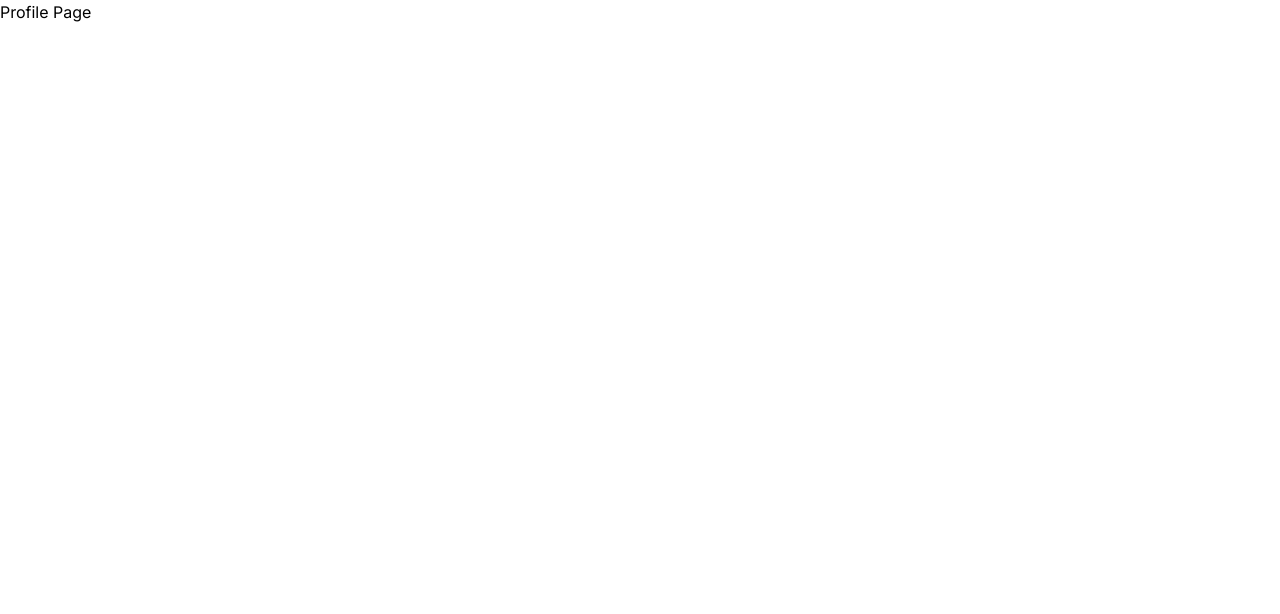
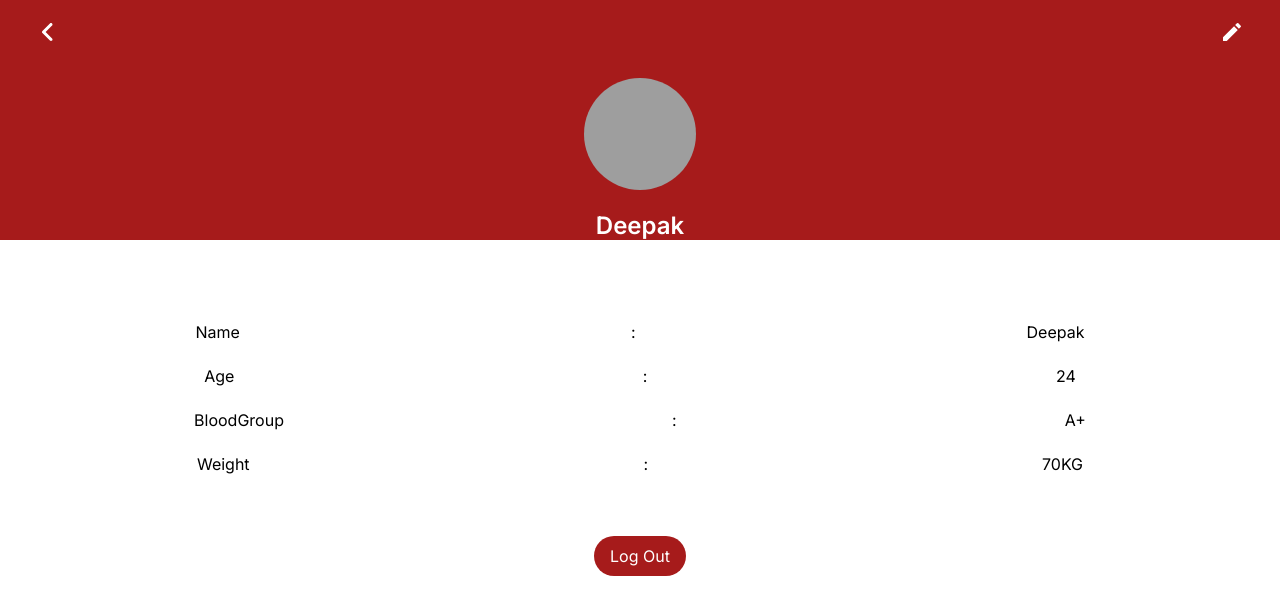
Before and after one commit to Xanthium7/nss_blood_donation, a Next.js app: page /profile in a window 1280 px wide. Shown: the top 614 px of the page. Built offline with nearby package versions, Linux system fonts and the light colour scheme; no server answers; grey boxes are pictures that could not be loaded.

Commit message:
chore: Add react-icons package to dependencies and update Signup page
Co-authored-by: Alan Francis <alanfrancis442@users.noreply.github.com>

```diff
--- a/app/(auth)/Signup/create_user/page.jsx
+++ b/app/(auth)/Signup/create_user/page.jsx
@@ -11,10 +11,22 @@ const page = () => {
   const [password, setPassword] = useState("");
   const [conPassword, setConPassword] = useState("");
 
-  const setUserData = async (user) => {
+  const setUserData = async (user, event) => {
+    console.log(event.date);
     const { data, error } = await supabase
       .from("users")
-      .insert([{ id: user.id, phone: 23467348374 }])
+      .insert([
+        {
+          id: user.id,
+          name: event.name.value,
+          email: event.email.value,
+          phone: event.phone.value,
+          gender: event.gender.value,
+          dob: event.date.value,
+          blood_grp: event.blood_group.value,
+          weight: event.weight.value,
+        },
+      ])
       .select();
     if (error) {
       console.log("Error inserting user data:", error.message);
@@ -41,7 +53,9 @@ const page = () => {
       // const user = await supabase.auth.getSession();
       // console.log(user);
       console.log("Sign up successful:", data);
-      setUserData(data.user);
+      setUserData(data.user, e.target);
+      // console.log(e.target.date.value);
+      router.replace("/");
       // router.push("/success"); // Redirect to a success page
     }
   };
@@ -128,6 +142,7 @@ const page = () => {
           <div>
             <h1 className="font-bold text-[#1C1B1F]">Blood Group</h1>
             <select
+              name="blood_group"
               className="h-12 w-full rounded-xl mt-2 focus:outline-[#b14141] "
               style={{ "box-shadow": "0px 5px 4px #a7a7a7" }}
             >
--- a/app/(auth)/Signup/page.jsx
+++ b/app/(auth)/Signup/page.jsx
@@ -7,6 +7,10 @@ import { useRouter } from "next/navigation";
 
 function Signup() {
   const router = useRouter();
+  const redirect_login = () => {
+    router.push("signin");
+  };
+
   const redirect_create_user = () => {
     router.push("Signup/create_user");
   };
@@ -31,6 +35,7 @@ function Signup() {
           color={"#A61B1B"}
           text={"login"}
           width={"90"}
+          onClick={redirect_login}
         />
         <Button
           bg={"#A61B1B"}
--- /dev/null
+++ b/app/(auth)/signin/page.jsx
@@ -0,0 +1,64 @@
+"use client";
+import React from "react";
+import Heading from "@/app/components/Heading";
+import { supabase } from "@/utils/supabase/supabaseClient";
+import { useRouter } from "next/navigation";
+
+function Signin() {
+  const router = useRouter();
+  const handelLogin = async (e) => {
+    e.preventDefault();
+    // console.log(e.target.email.value);
+    let { data, error } = await supabase.auth.signInWithPassword({
+      email: e.target.email.value,
+      password: e.target.password.value,
+    });
+    if (error) {
+      console.log("Login faild:", error.message);
+    } else {
+      console.log("User login successfully:", data);
+      router.replace("/");
+    }
+  };
+
+  return (
+    <div className="px-10 pb-20 flex flex-col justify-center w-full  gap-12 h-screen overflow-y-auto">
+      <Heading heading={"Log In"} />
+      <form action="" className="flex flex-col gap-6" onSubmit={handelLogin}>
+        <div className="">
+          <h1 className="font-bold text-[#1C1B1F]">Email</h1>
+          <input
+            // value={email}
+            name="email"
+            type="email"
+            className=" h-12 w-full rounded-xl mt-2 focus:outline-[#b14141] p-5"
+            style={{ "box-shadow": "0px 5px 4px #a7a7a7" }}
+          />
+        </div>
+        <div className="">
+          <h1 className="font-bold text-[#1C1B1F]">Password</h1>
+          <input
+            // value={password}
+            // onChange={(e) => {
+            //   setPassword(e.target.value);
+            // }}
+            name="password"
+            type="password"
+            className=" h-12 w-full rounded-xl mt-2 focus:outline-[#b14141] p-5"
+            style={{ "box-shadow": "0px 5px 4px #a7a7a7" }}
+          />
+        </div>
+        <div className="flex justify-end">
+          <button
+            type="submit"
+            className="bg-[#A61B1B] w-fit text-white px-3 py-1 rounded-full  "
+          >
+            Submit
+          </button>
+        </div>
+      </form>
+    </div>
+  );
+}
+
+export default Signin;
--- a/app/profile/page.jsx
+++ b/app/profile/page.jsx
@@ -1,7 +1,76 @@
+"use client";
+
 import React from "react";
+import { FaAngleLeft } from "react-icons/fa6";
+import { MdModeEdit } from "react-icons/md";
+import { supabase } from "@/utils/supabase/supabaseClient";
+import { useRouter } from "next/navigation";
 
 const page = () => {
-  return <div>Profile Page</div>;
+  const router = useRouter();
+  const logOut = async () => {
+    let { error } = await supabase.auth.signOut();
+    if (error) {
+      console.log("Error logging out:", error.message);
+    } else {
+      console.log("User logged out successfully");
+      router.replace("/Signup");
+    }
+  };
+  return (
+    <div className="h-screen w-screen">
+      <div className="w-full flex flex-col gap-20">
+        <div className="header w-full h-[30vh] bg-[#A61B1B]">
+          <div className="icons flex text-white  justify-between px-10 pt-6 w-full ">
+            <FaAngleLeft className="scale-150" />
+            <MdModeEdit className="scale-150" />
+          </div>
+          <div className="details flex flex-col w-full h-full justify-center items-center gap-5">
+            <div className="image_holder w-28 h-28 rounded-full">
+              <img
+                src="https://picsum.photos/200"
+                alt="pfp"
+                className="rounded-full"
+              />
+            </div>
+            <div className="text_holder text-white text-2xl font-semibold">
+              <h1>Deepak</h1>
+            </div>
+          </div>
+        </div>
+        <div className="flex flex-col gap-5 ">
+          <div className="flex justify-around">
+            <h1 className="text-left">Name</h1>
+            <h1>:</h1>
+            <h1>Deepak</h1>
+          </div>
+          <div className="flex justify-around">
+            <h1 className="">Age</h1>
+            <h1>:</h1>
+            <h1>24</h1>
+          </div>
+          <div className="flex justify-around">
+            <h1>BloodGroup</h1>
+            <h1>:</h1>
+            <h1>A+</h1>
+          </div>
+          <div className="flex justify-around">
+            <h1>Weight</h1>
+            <h1>:</h1>
+            <h1>70KG</h1>
+          </div>
+          <div className="flex justify-center rounded-full mt-10">
+            <button
+              onClick={logOut}
+              className="bg-[#A61B1B] px-4 py-2 rounded-full text-white"
+            >
+              Log Out
+            </button>
+          </div>
+        </div>
+      </div>
+    </div>
+  );
 };
 
 export default page;
--- a/package.json
+++ b/package.json
@@ -12,7 +12,8 @@
     "@supabase/supabase-js": "^2.44.4",
     "next": "14.2.5",
     "react": "^18",
-    "react-dom": "^18"
+    "react-dom": "^18",
+    "react-icons": "^5.2.1"
   },
   "devDependencies": {
     "eslint": "^8",
```
Also changed, not shown: 1 other file (tests, documents, lock files or other folders).
